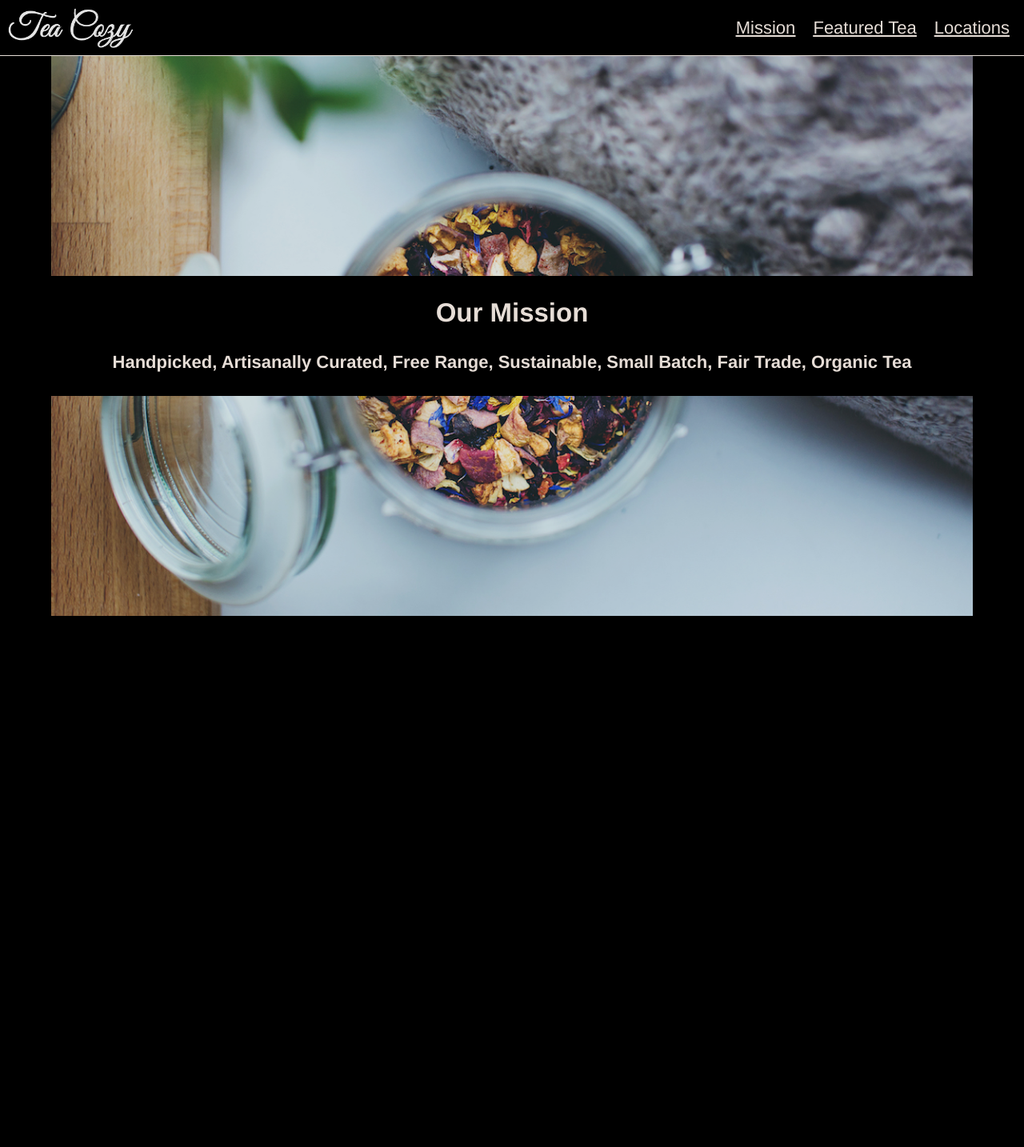
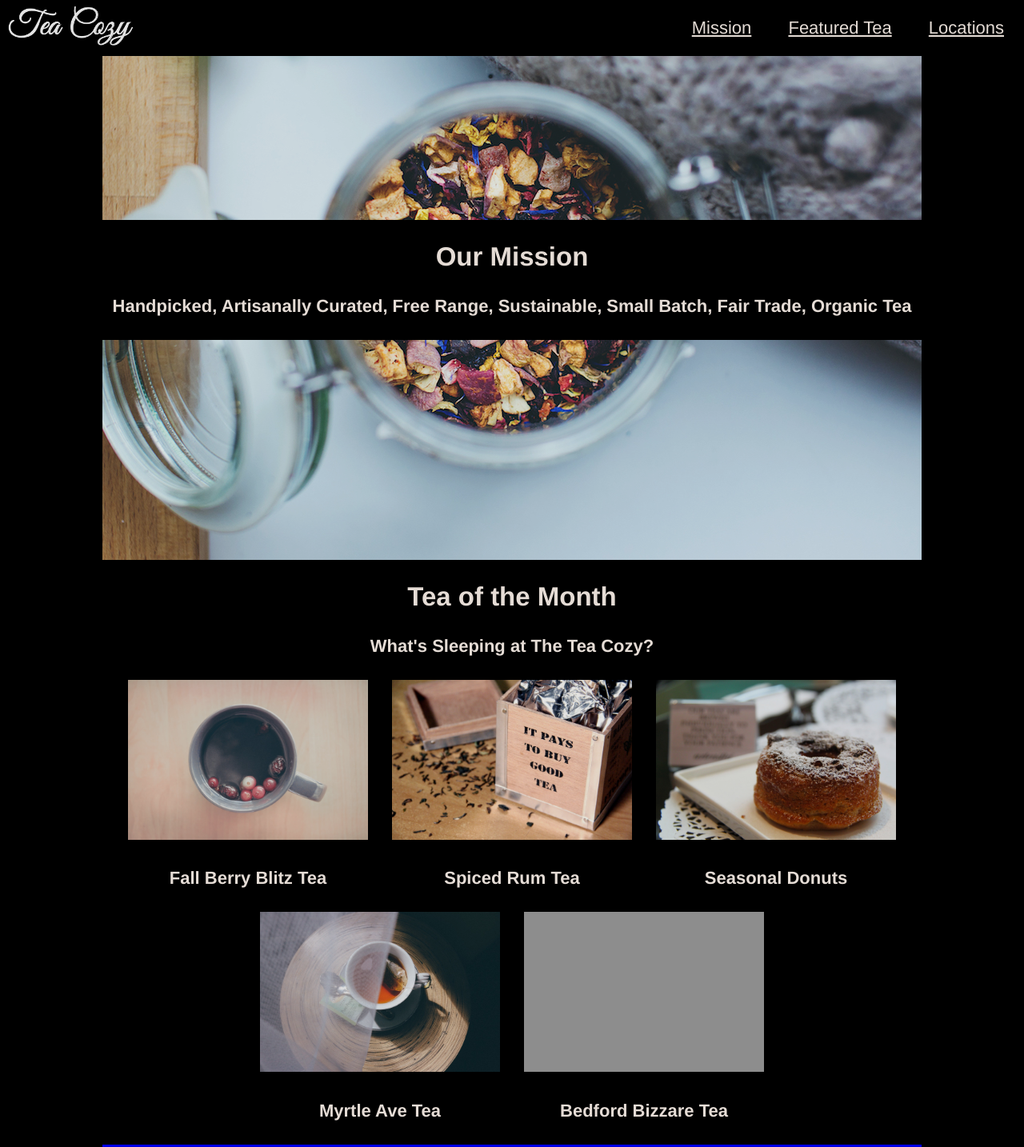
Before and after one commit to searles9/Flexbox_Tea_Shop_Website, a plain HTML site: page index.html in a window 1280 px wide. Shown: the top 1434 px of the page at 80% size. Before the commit the page ends 800 px from the top, so only its background shows below. Drawn offline with Linux system fonts and the light colour scheme; grey boxes are pictures that could not be loaded.

Commit message:
adding current changes

```diff
--- a/index.html
+++ b/index.html
@@ -1,19 +1,21 @@
 <!DOCTYPE html>
 <html>
+
 <head>
     <title>The Tea Cozy</title>
     <link rel="stylesheet" href="./resources/css/style.css" type="text/css" />
 </head>
+
 <body>
     <!-- TO-DO: header should be fixed -->
     <header>
         <div id="logo-container">
-            <img id="logo" src="./resources/images/img-tea-cozy-logo.png"/>
+            <img id="logo" src="./resources/images/img-tea-cozy-logo.png" />
         </div>
         <nav>
             <ul>
                 <li><a href="#mission">Mission</a></li>
-                <li><a href="#">Featured Tea</a></li>
+                <li><a href="#tea-of-the-month">Featured Tea</a></li>
                 <li><a href="#">Locations</a></li>
             </ul>
         </nav>
@@ -27,15 +29,49 @@
         </section>
 
         <!-- tea of the month section -->
+        <section id="tea-of-the-month" class="tea-of-the-month">
+            <!-- ... -->
+            <h2>Tea of the Month</h2>
+            <h4>What's Sleeping at The Tea Cozy?</h4>
+            <div class="tea-of-the-month-gallery">
+                <div class="tea-of-the-month-box">
+                    <img src="./resources/images/img-berryblitz.jpg">
+                    <h4>Fall Berry Blitz Tea</h4>
+                </div>
+                <div class="tea-of-the-month-box">
+                    <img src="./resources/images/img-spiced-rum.jpg">
+                    <h4>Spiced Rum Tea</h4>
+                </div>
+                <div class="tea-of-the-month-box">
+                    <img src="./resources/images/img-donut.jpg">
+                    <h4>Seasonal Donuts</h4>
+                </div>
+                <div class="tea-of-the-month-box">
+                    <img src="./resources/images/img-myrtle-ave.jpg">
+                    <h4>Myrtle Ave Tea</h4>
+                </div>
+                <div class="tea-of-the-month-box">
+                    <img src="./resources/images/img-bedford-bizarre.jpg">
+                    <h4>Bedford Bizzare Tea</h4>
+                </div>
+            </div>
+        </section>
 
         <!-- locations section -->
-
+        <section class="store-locations">
+            <!-- ... -->
+        </section>
         <!-- contact section or div -->
-
+        <section class="contact-info">
+            <h2>The Tea Cozy</h2>
+            <h5>contact@theteacozy.com</h5>
+            <h5>917-555-8904</h5>
+        </section>
     </main>
     <!-- footer with copyright -->
     <footer>
-        <!-- footer -->
+        <p>copyright The Tea Cozy 2017</p>
     </footer>
 </body>
+
 </html>
--- a/resources/css/style.css
+++ b/resources/css/style.css
@@ -4,66 +4,102 @@ body {
 	color: seashell;
 	background-color: black;
 	opacity: 0.9;
+    text-align: center;
+    box-sizing: border-box;
     /* reset browser default */
     margin: 0;
     padding: 0;
-
-    box-sizing: border-box;
-}
-
-a {
-    color: seashell;
 }
 
 /* header */
 header {
-    height: 69px;
+    background-color: black;
+    display: flex;
+    position: fixed;
     width: 100%;
-    border-bottom: 1px solid seashell;
-    z-index: 2;
-    display: inline-flex;
+    /* for up-down alignment */
+    align-items: center;
+    /* for left-right alignment */
     justify-content: space-between;
-    flex-wrap: wrap;
-}
-
-#logo-container {
-    display: flex;
-    align-items: center;
 }
 
 #logo {
+    height: 50px;
+    margin-top: 5px;
+    margin-bottom: 5px;
     margin-left: 10px;
-    height: 50px;
 }
 
-nav {
-    display: flex;
-    align-items: center;
+nav li {
+    list-style: none;
     margin-right: 10px;
+    padding: 0px 15px;
+    display: inline-block;
+    text-decoration: underline;
 }
 
-nav ul li {
-    display: inline-block;
-    text-decoration: underline;
-    padding: 0px 8px;
+nav li a {
+    text-decoration: none;
+    color: seashell;
 }
 
 /* mission */
 .mission {
+    margin: 0 auto;
+    display: flex;
     background-image: url("../images/img-mission-background.jpg");
-    height: 700px;
-    width: 90%;
-    margin-top: 69px;
-    display: flex;
-    margin: 0 5% 0 5%;
-    display: flex;
-    align-items: center;
+    width: 80%;
+    background-repeat: no-repeat;
+    background-position: center;
+    min-height: 700px;
     justify-content: center;
-    text-align: center;
-    background-size: cover;
 }
 
 .mission-text {
+    margin: auto;
     background-color: black;
     width: 100%;
+    /* padding: 0px 20px; */
 }
+
+/* tea of the month */
+.tea-of-the-month {
+    width: 80%;
+    margin: 0 auto;
+    /* background-color: red; */
+}
+
+.tea-of-the-month-gallery {
+    display: flex;
+    flex-wrap: wrap;
+    justify-content: center;
+    align-items: center;
+}
+
+.tea-of-the-month-box {
+    margin: 0 15px;
+}
+
+.tea-of-the-month-box img {
+    height: 200px;
+    width: 300px;
+}
+
+/*  store locations */
+.store-locations {
+    width: 80%;
+    min-height: 500px;
+    margin: 0 auto;
+    background-color: blue;
+}
+
+/* contact info */
+.contact-info {
+    min-height: 200px;
+}
+
+/* footer */
+footer {
+    text-align: left;
+    margin-left: 20px;
+}
```
Also changed, not shown: 1 other file. Lines whose indentation alone changed are shown as unchanged.
